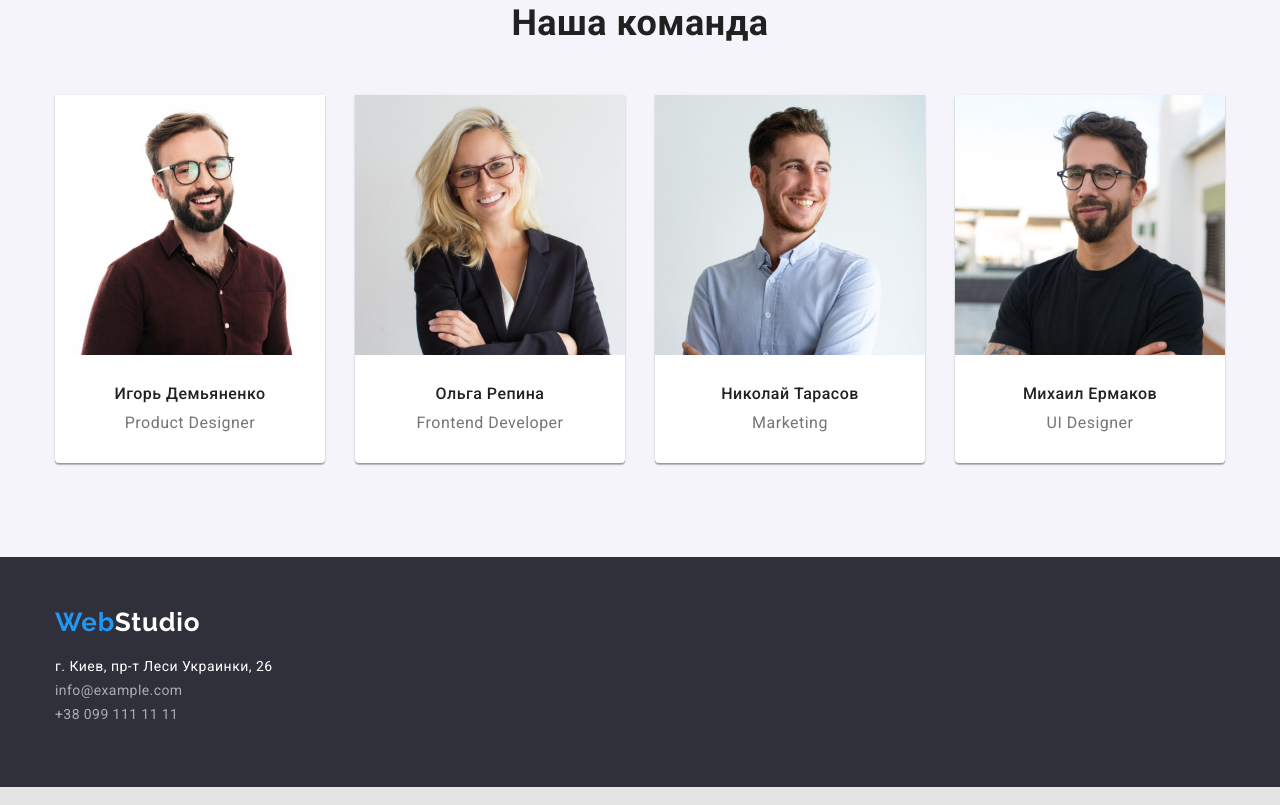
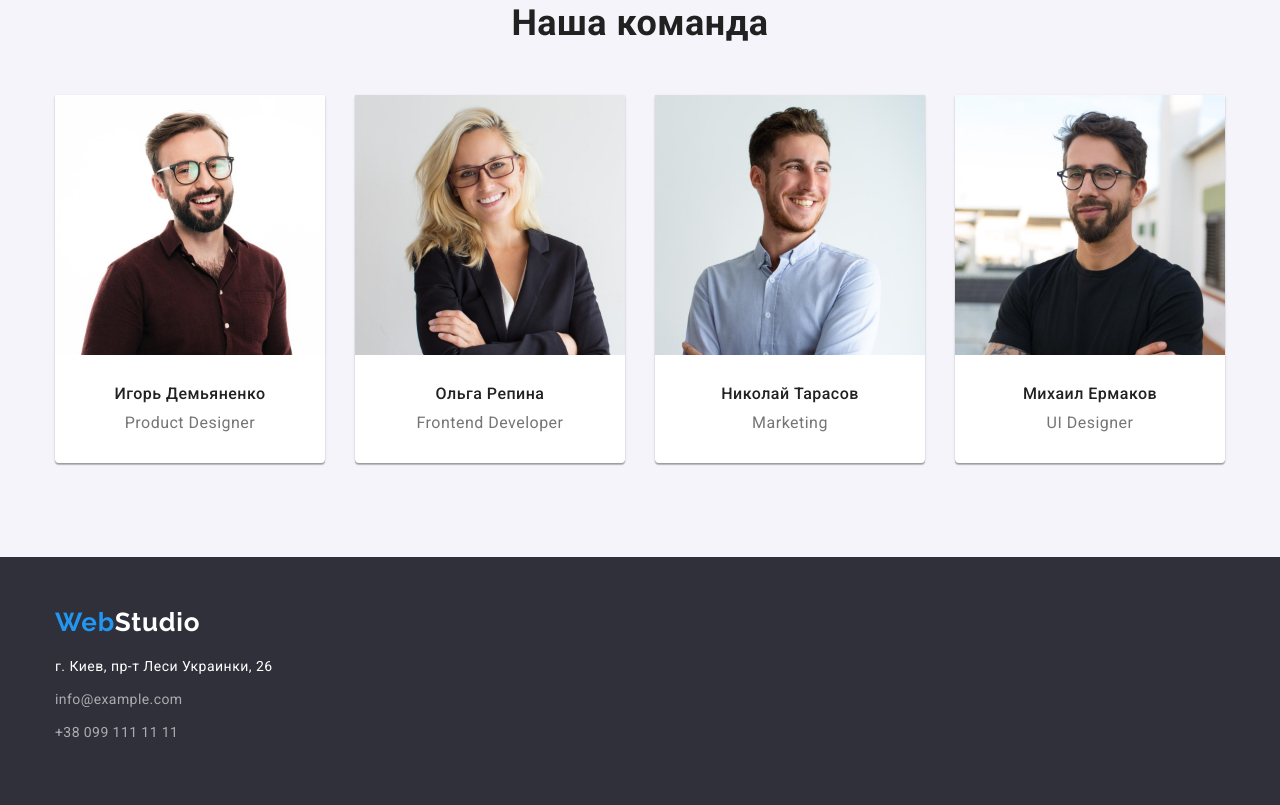
Before and after one commit to JenessGOiT/goit-markup-hw-03, a plain HTML site: page index.html in a window 1280 px wide. Shown: the part 1537-2342 px from the top of the page. Drawn offline with nearby package versions, Linux system fonts and the light colour scheme.

Commit message:
update css

```diff
--- a/css/style.css
+++ b/css/style.css
@@ -330,12 +330,8 @@ img {
     line-height: 1.71;
 }
 
-.address-list-li {
-    margin-bottom: 9px;
-}
-
-.address-list-li:last-child {
-    margin-bottom: 0px;
+.address li {
+    margin-top: 9px;
 }
 
 .contacts-down {
```
